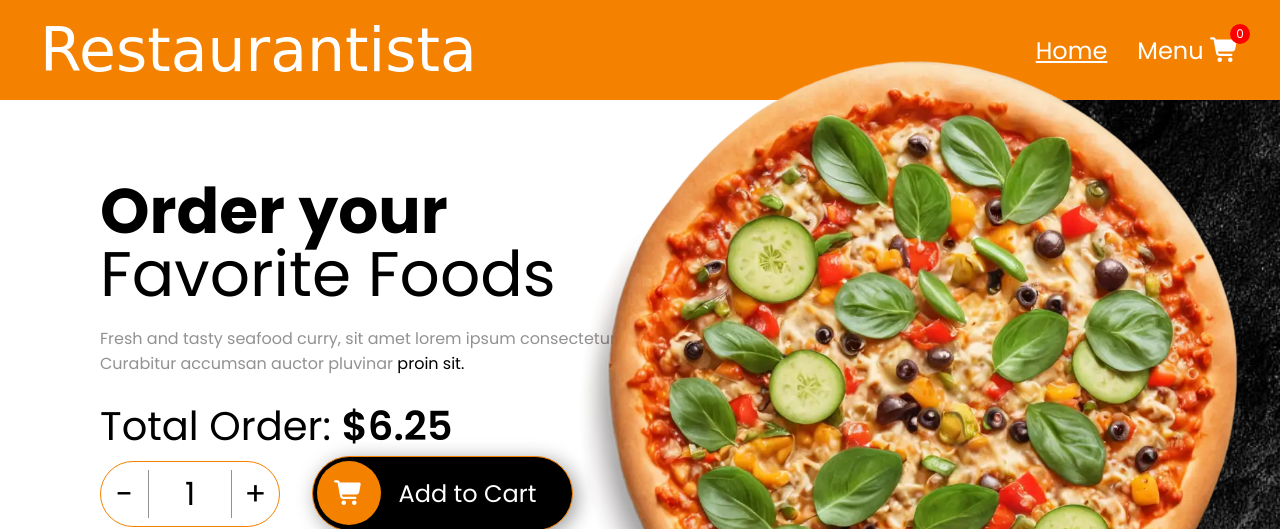
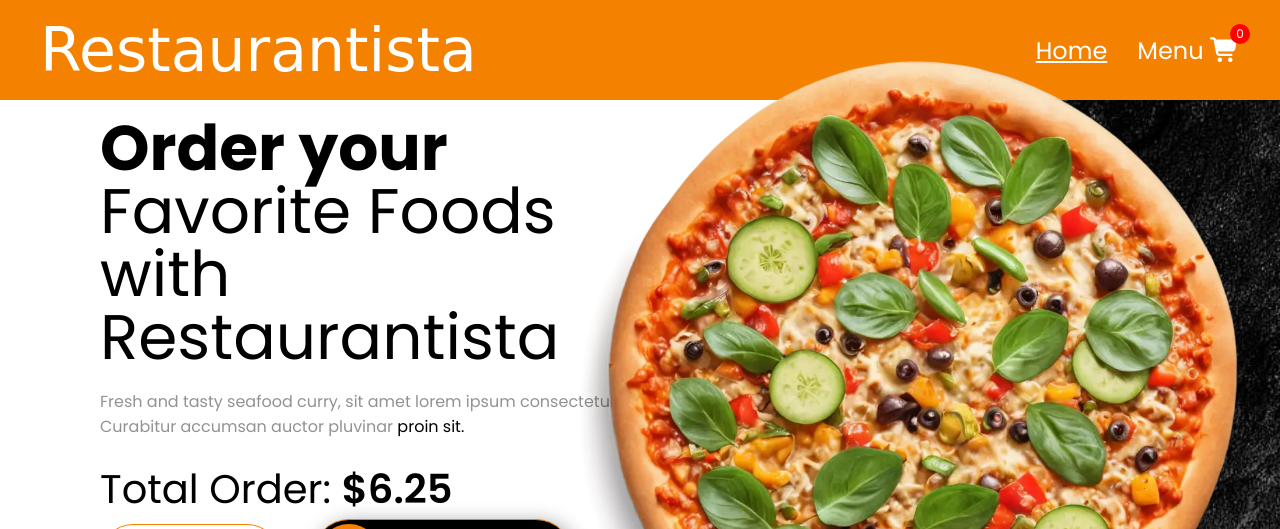
Before and after one commit to enesshala/restaurantista, a plain HTML site: page index.html in a window 1280 px wide. Shown: the top 529 px of the page. Drawn offline with nearby package versions, Linux system fonts and the light colour scheme; a web font is replaced by a local one.

Commit message:
ndryshimi ne titull

```diff
--- a/index.html
+++ b/index.html
@@ -76,7 +76,7 @@
             <div class="hero-content">
                 <h1 class="hero-content-title">
                     Order your <br />
-                    <span>Favorite Foods</span>
+                    <span>Favorite Foods with Restaurantista</span>
                 </h1>
 
                 <p class="text-gray">
```
